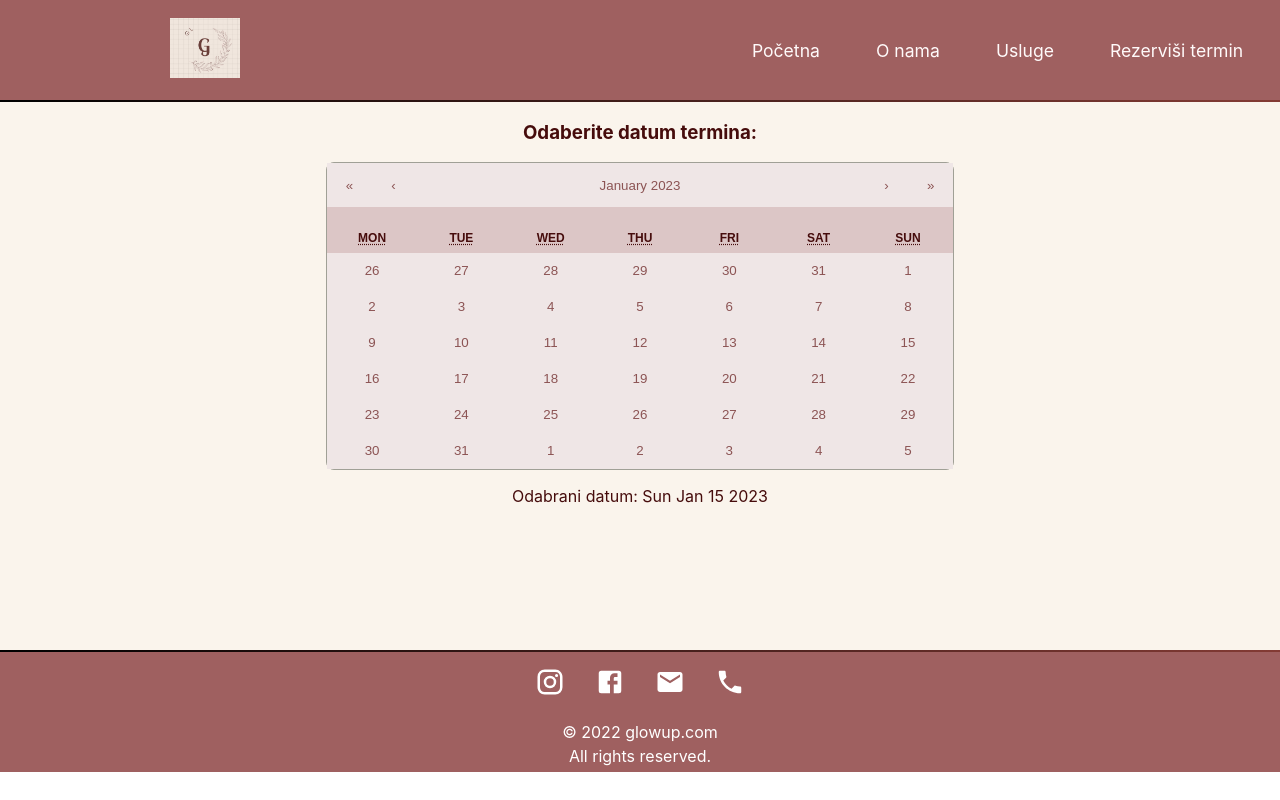
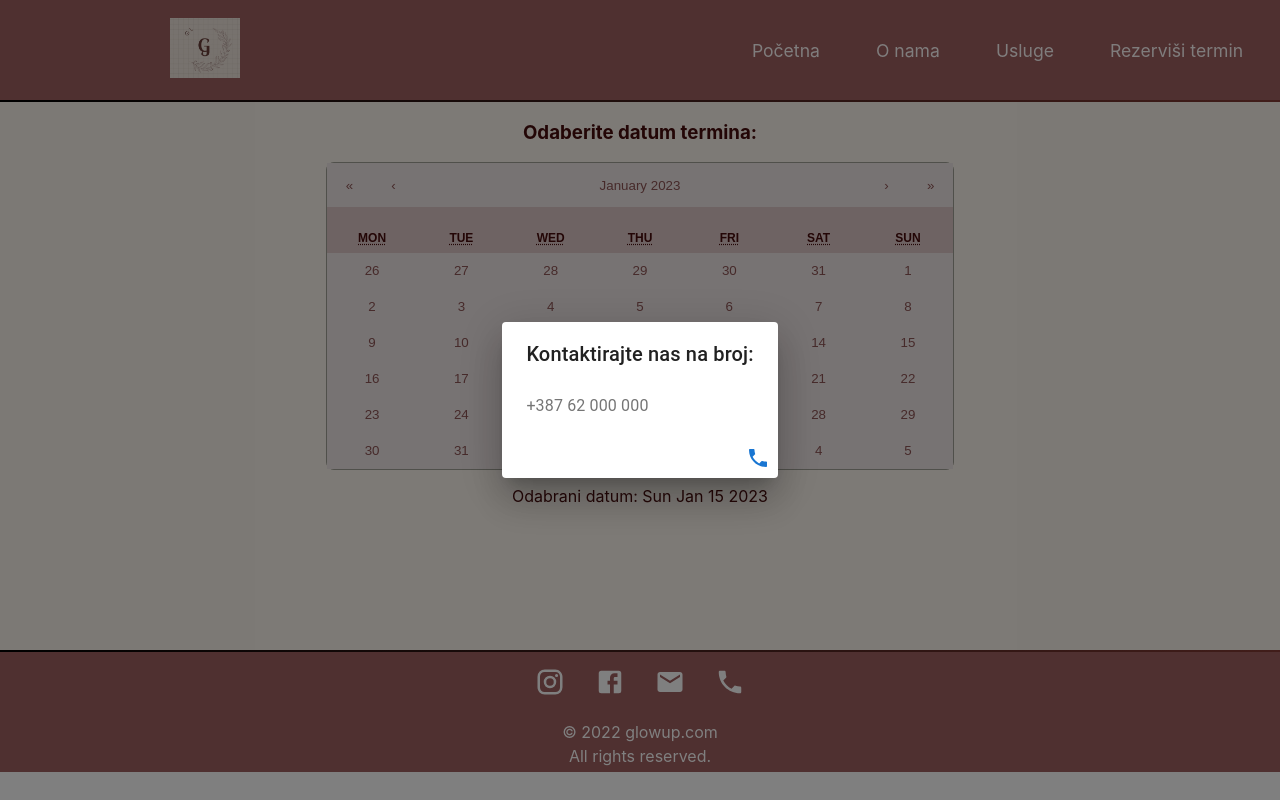
Before and after one commit to ehasanovic4/tsi-projekat-frontend, a React (Create React App) app: page /Kalendar in a window 1280 px wide. Both pictures are taken after a click on the icon 730 px from the left and 682 px from the top of the page. Built offline with nearby package versions, Linux system fonts and the light colour scheme.

Commit message:
Belma - Dodani url i dialog box u footer

```diff
--- a/package.json
+++ b/package.json
@@ -14,6 +14,7 @@
     "@testing-library/jest-dom": "^5.16.5",
     "@testing-library/user-event": "^13.5.0",
     "axios": "^1.2.2",
+    "bootstrap": "^5.2.3",
     "material-ui": "^0.15.0",
     "react": "^18.2.0",
     "react-calendar": "^4.0.0",
--- a/src/components/Footer.js
+++ b/src/components/Footer.js
@@ -5,16 +5,61 @@ import MailIcon from '@mui/icons-material/Mail'
 import PhoneIcon from '@mui/icons-material/Phone'
 import '../styles/Footer.css';
 
+import Dialog from "@material-ui/core/Dialog";
+import DialogContentText from "@material-ui/core/DialogContentText";
+import DialogTitle from "@material-ui/core/DialogTitle";
+import DialogActions from "@material-ui/core/DialogActions";
+import DialogContent from "@material-ui/core/DialogContent";
+import Button from "@material-ui/core/Button";
+
+
+
 function Footer() {
+const [open, setOpen] = React.useState(false);
+
+const handleClickToOpen = () => {
+  setOpen(true);
+};
+
+const handleToClose = () => {
+  setOpen(false);
+};
+
   return (
     <div className="footerWrapper">
         <div className="gradient"></div>
     <div className="footer">
       <div className="socialMedia">
-        <InstagramIcon/>
-        <FacebookIcon/>
-        <MailIcon/>
-        <PhoneIcon/>
+      <a href="https://www.instagram.com/" target="_blank" rel="noopener noreferrer">
+      <InstagramIcon /></a>
+
+      <a href="https://www.facebook.com/" target="_blank" rel="noopener noreferrer">
+      <FacebookIcon/></a>
+
+      <a href="https://mail.google.com/" target="_blank" rel="noopener noreferrer">
+      <MailIcon/></a>
+
+      <PhoneIcon
+              onClick={handleClickToOpen}>
+
+      </PhoneIcon>
+      <Dialog open={open} onClose={handleToClose}>
+        <DialogTitle>{"Kontaktirajte nas na broj:"}</DialogTitle>
+        <DialogContent>
+          <DialogContentText>
+             +387 62 000 000
+          </DialogContentText>
+        </DialogContent>
+        <DialogActions>
+          <PhoneIcon onClick={handleToClose}
+                  color="primary" autoFocus>
+            Zatvori
+          </PhoneIcon>
+        </DialogActions>
+      </Dialog>
+
+
+
       </div>
       <p> &copy; 2022 glowup.com </p>
       <p> All rights reserved. </p>
--- a/src/components/Times.js
+++ b/src/components/Times.js
@@ -19,7 +19,7 @@ function Times(props) {
 return (
 
  <div className="times">
-    <p>Slobodni termini:</p>
+    <p>Izaberite termin:</p>
    {time.map(times => {
     return (
     <div>
--- a/src/pages/Calendar.js
+++ b/src/pages/Calendar.js
@@ -2,15 +2,17 @@ import React, { useState } from "react";
 import Calendar from "react-calendar";
 import "../styles/Calendar.css";
 import Time from "../components/Time.js";
-import Dialog from "@mui/material/Dialog";
-import DialogContentText from "@mui/material/DialogContentText";
-import DialogTitle from "@mui/material/DialogTitle";
-import DialogActions from "@mui/material/DialogActions";
-import DialogContent from '@mui/material/DialogContent';
-import Button from "@mui/material/Button";
+import Dialog from "@material-ui/core/Dialog";
+import DialogContentText from "@material-ui/core/DialogContentText";
+import DialogTitle from "@material-ui/core/DialogTitle";
+import DialogActions from "@material-ui/core/DialogActions";
+import DialogContent from "@material-ui/core/DialogContent";
+import Button from "@material-ui/core/Button";
+import Axios from "axios";
+import validator from "validator";
+
 
 function Kalendar() {
-  const Axios = require('axios').default
   const [date, setDate] = useState(new Date());
   const [showTime, setShowTime] = useState(false);
   const [name, setName] = useState("");
@@ -37,18 +39,23 @@ function Kalendar() {
   };
 
   const createKorisnik = () => {
-  //var letters = /^[A-Za-z]+$/;
     if(!name || !lastName || !email){
       alert("Polja za ime, prezime i email moraju biti popunjena");
+      setName("");
+      setLastName("");
+      setEmail("");
     }
     else if(!validator.isAlpha(name)){
       alert("Unesite ispravno ime");
+      setName("");
     }
     else if(!validator.isAlpha(lastName)){
       alert("Unesite ispravno prezime");
+      setLastName("");
     }
     else if(!validator.isEmail(email)){
       alert("Unesite ispravan email");
+      setEmail("");
     }
     else{
       Axios.post("http://localhost:3001/createKorisnik",{
@@ -72,7 +79,7 @@ function Kalendar() {
   }
 
   return (
-    <div className="Calendar" >
+    <div className="Calendar">
       <div className="CalTopAndBottom">
         <div className="CalendarTop">
           <h3 className="header">Odaberite datum termina:</h3>
@@ -81,8 +88,7 @@ function Kalendar() {
               onChange={setDate}
               value={date}
               onClickDay={() => setShowTime(true)}
-              minDate={new Date()}  //da se zabrani biranje prethodnih datuma!!!
-
+              minDate={new Date()}
             />
             <p> </p>
           </div>
--- a/src/styles/Footer.css
+++ b/src/styles/Footer.css
@@ -26,3 +26,8 @@
 .footer p {
   color: white; /*jer su po defaultu crna slova*/
 }
+
+.MuiButton-root{
+margin-top: 100px;
+
+}
```
Also changed, not shown: 1 other file (tests, documents, lock files or other folders). Lines whose indentation alone changed are shown as unchanged.
